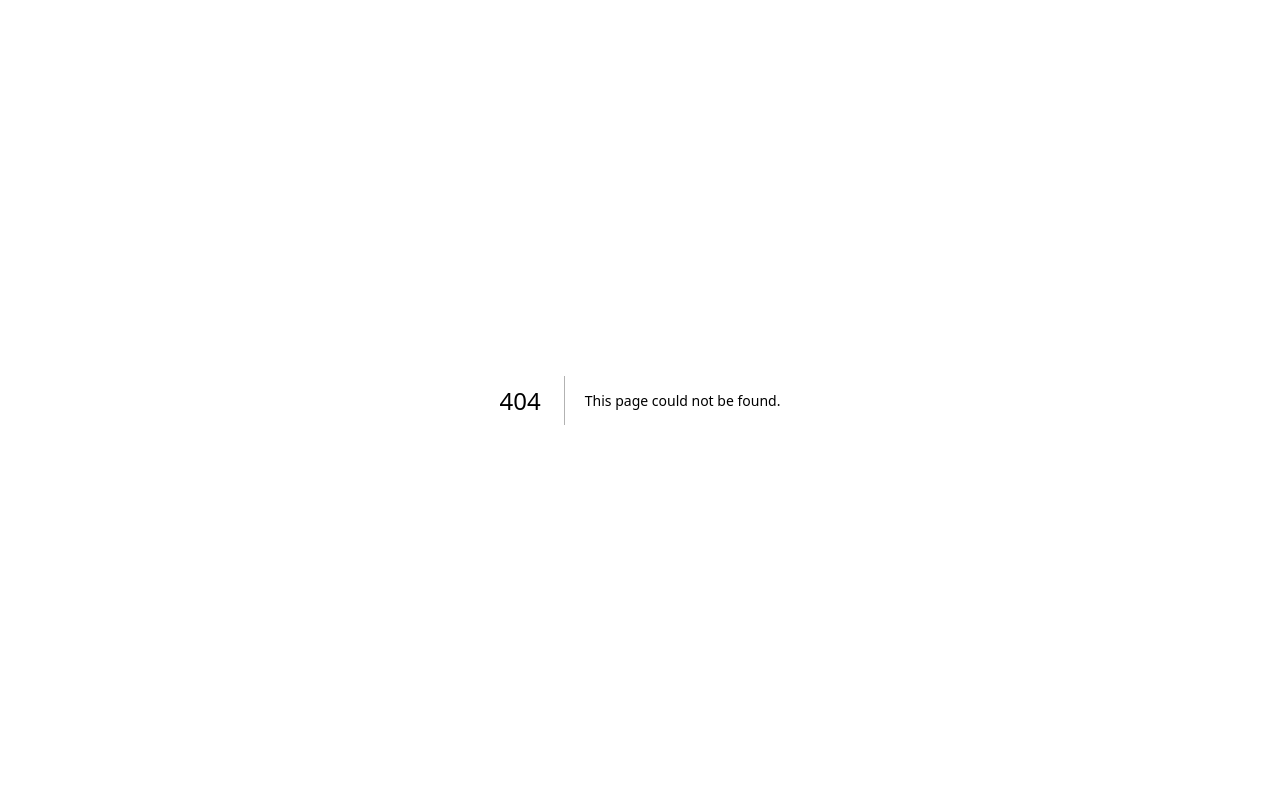
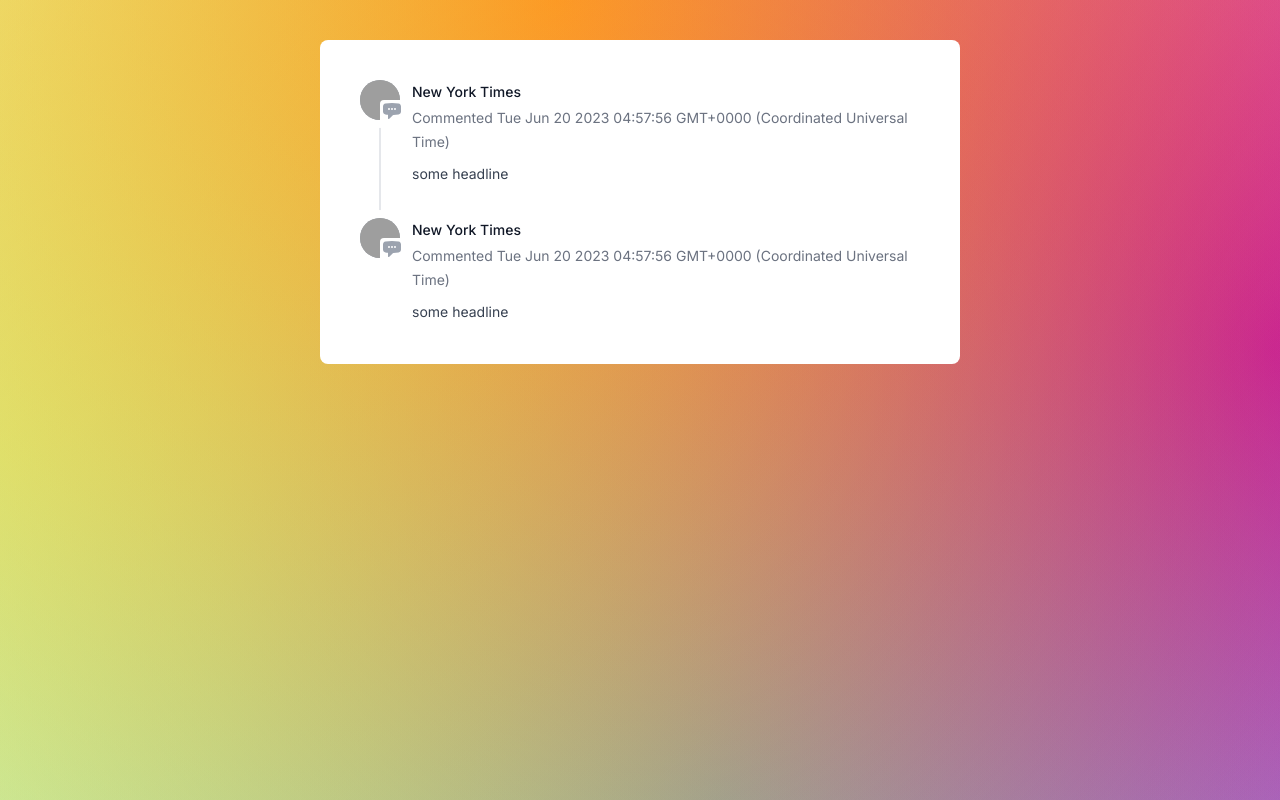
Before and after one commit to yaneq/ai-aggregate-news, a Next.js app: page /news in a window 1280 px wide. Before the commit this address had no page. Built offline with nearby package versions, Linux system fonts and the light colour scheme; grey boxes are pictures that could not be loaded.

Commit message:
add news template

```diff
--- a/app/login/page.tsx
+++ b/app/login/page.tsx
@@ -27,7 +27,7 @@
             <p className="mt-2 text-sm text-gray-700">
               Don’t have an account?{' '}
               <Link
-                href="/register"
+                href="/news"
                 className="font-medium text-blue-600 hover:underline"
               >
                 Sign up
--- /dev/null
+++ b/app/news/article.tsx
@@ -0,0 +1,49 @@
+import { ChatBubbleLeftEllipsisIcon } from '@heroicons/react/20/solid'
+
+export interface INewsArticle {
+  id: number
+  imageUrl: string
+  headline: string
+  byline: string
+  date: Date
+  source: {
+    name: string
+    url: string
+  }
+}
+
+export const Article = ({ article }: { article: INewsArticle }) => (
+  <div className="relative flex items-start space-x-3">
+    <>
+      <div className="relative">
+        <img
+          className="flex h-10 w-10 items-center justify-center rounded-full bg-gray-400 ring-8 ring-white"
+          src={'https://i.pravatar.cc/150?img=' + article.id.toString()}
+          alt=""
+        />
+
+        <span className="absolute -bottom-0.5 -right-1 rounded-tl bg-white px-0.5 py-px">
+          <ChatBubbleLeftEllipsisIcon
+            className="h-5 w-5 text-gray-400"
+            aria-hidden="true"
+          />
+        </span>
+      </div>
+      <div className="min-w-0 flex-1">
+        <div>
+          <div className="text-sm">
+            <a href={article.source.url} className="font-medium text-gray-900">
+              {article.source.name}
+            </a>
+          </div>
+          <p className="mt-0.5 text-sm text-gray-500">
+            Commented {article.date.toString()}
+          </p>
+        </div>
+        <div className="mt-2 text-sm text-gray-700">
+          <p>{article.headline}</p>
+        </div>
+      </div>
+    </>
+  </div>
+)
--- /dev/null
+++ b/app/news/news.module.css
@@ -0,0 +1,39 @@
+@keyframes kaka {
+  0% {
+    background-position: 0 0, 0 100%, 100% 100%, 100% 0;
+  }
+
+  25% {
+    background-position: 0 100%, 100% 100%, 100% 0, 0 0;
+  }
+
+  50% {
+    background-position: 100% 100%, 100% 0, 0 0, 0 100%;
+  }
+
+  75% {
+    background-position: 100% 0, 0 0, 0 100%, 100% 100%;
+  }
+
+  100% {
+    background-position: 0 0, 0 100%, 100% 100%, 100% 0;
+  }
+}
+
+.gradients {
+  position: absolute;
+  top: 0;
+  left: 0;
+  width: 100%;
+  height: 100%;
+  overflow: hidden;
+  background-color: #fff;
+  background-blend-mode: hard-light;
+  background-image: radial-gradient(circle at center, #fa6a16 0%, transparent),
+    radial-gradient(circle at center, #a5db5f 0%, transparent),
+    radial-gradient(circle at center, #2085ff 0%, transparent),
+    radial-gradient(circle at center, #ff0674 0%, transparent);
+  background-position: center center;
+  background-size: 200% 200%;
+  animation: kaka 14s linear infinite;
+}
--- /dev/null
+++ b/app/news/page.tsx
@@ -0,0 +1,60 @@
+import Head from 'next/head'
+import Layout from '../layout'
+
+import styles from './news.module.css'
+import {
+  ChatBubbleLeftEllipsisIcon,
+  TagIcon,
+  UserCircleIcon,
+} from '@heroicons/react/20/solid'
+import { Article, INewsArticle } from './article'
+
+const articles: INewsArticle[] = [
+  {
+    id: 1,
+    imageUrl: '',
+    headline: 'some headline',
+    date: new Date(),
+    byline: 'some byline',
+    source: { name: 'New York Times', url: 'https://www.nytimes.com' },
+  },
+  {
+    id: 2,
+    imageUrl: '',
+    headline: 'some headline',
+    date: new Date(),
+    byline: 'some byline',
+    source: { name: 'New York Times', url: 'https://www.nytimes.com' },
+  },
+]
+
+export default function News() {
+  return (
+    <>
+      <Head>
+        <title>Sign Up - TaxPal</title>
+      </Head>
+      <Layout>
+        <div className={styles.gradients}>
+          <div className="mx-auto mt-10 w-1/2 rounded-lg bg-white p-10">
+            <ul role="list" className="-mb-8">
+              {articles.map((article, idx) => (
+                <li key={article.id}>
+                  <div className="relative pb-8">
+                    {idx !== articles.length - 1 ? (
+                      <span
+                        className="absolute left-5 top-5 -ml-px h-full w-0.5 bg-gray-200"
+                        aria-hidden="true"
+                      />
+                    ) : null}
+                    <Article article={article} />
+                  </div>
+                </li>
+              ))}
+            </ul>
+          </div>
+        </div>
+      </Layout>
+    </>
+  )
+}
--- a/components/CallToAction.jsx
+++ b/components/CallToAction.jsx
@@ -27,7 +27,7 @@
             It’s time to take control of your books. Buy our software so you can
             feel like you’re doing something productive.
           </p>
-          <Button href="/register" color="white" className="mt-10">
+          <Button href="/news" color="white" className="mt-10">
             Get 6 months free
           </Button>
         </div>
--- a/components/Header.jsx
+++ b/components/Header.jsx
@@ -113,7 +113,7 @@
             <div className="hidden md:block">
               <NavLink href="/login">Sign in</NavLink>
             </div>
-            <Button href="/register" color="blue">
+            <Button href="/news" color="blue">
               <span>
                 Get started <span className="hidden lg:inline">today</span>
               </span>
--- a/components/Hero.jsx
+++ b/components/Hero.jsx
@@ -24,13 +24,14 @@
           </svg>
           <span className="relative">Tailored news</span>
         </span>{' '}
-         - just for you!
+        - just for you!
       </h1>
       <p className="mx-auto mt-6 max-w-2xl text-lg tracking-tight text-slate-700">
-      Discover your tailored news feed at xonic.ai – Your personalized news hub!
+        Discover your tailored news feed at xonic.ai – Your personalized news
+        hub!
       </p>
       <div className="mt-10 flex justify-center gap-x-6">
-        <Button href="/register">Get 1 month free</Button>
+        <Button href="/news">Get 1 month free</Button>
         <Button
           href="https://www.youtube.com/watch?v=dQw4w9WgXcQ"
           variant="outline"
--- a/components/Pricing.jsx
+++ b/components/Pricing.jsx
@@ -119,7 +119,7 @@
             name="Starter"
             price="$9"
             description="Good for anyone who is self-employed and just getting started."
-            href="/register"
+            href="/news"
             features={[
               'Send 10 quotes and invoices',
               'Connect up to 2 bank accounts',
@@ -133,7 +133,7 @@
             name="Small business"
             price="$15"
             description="Perfect for small / medium sized businesses."
-            href="/register"
+            href="/news"
             features={[
               'Send 25 quotes and invoices',
               'Connect up to 5 bank accounts',
@@ -148,7 +148,7 @@
             name="Enterprise"
             price="$39"
             description="For even the biggest enterprise companies."
-            href="/register"
+            href="/news"
             features={[
               'Send unlimited quotes and invoices',
               'Connect up to 15 bank accounts',
```
